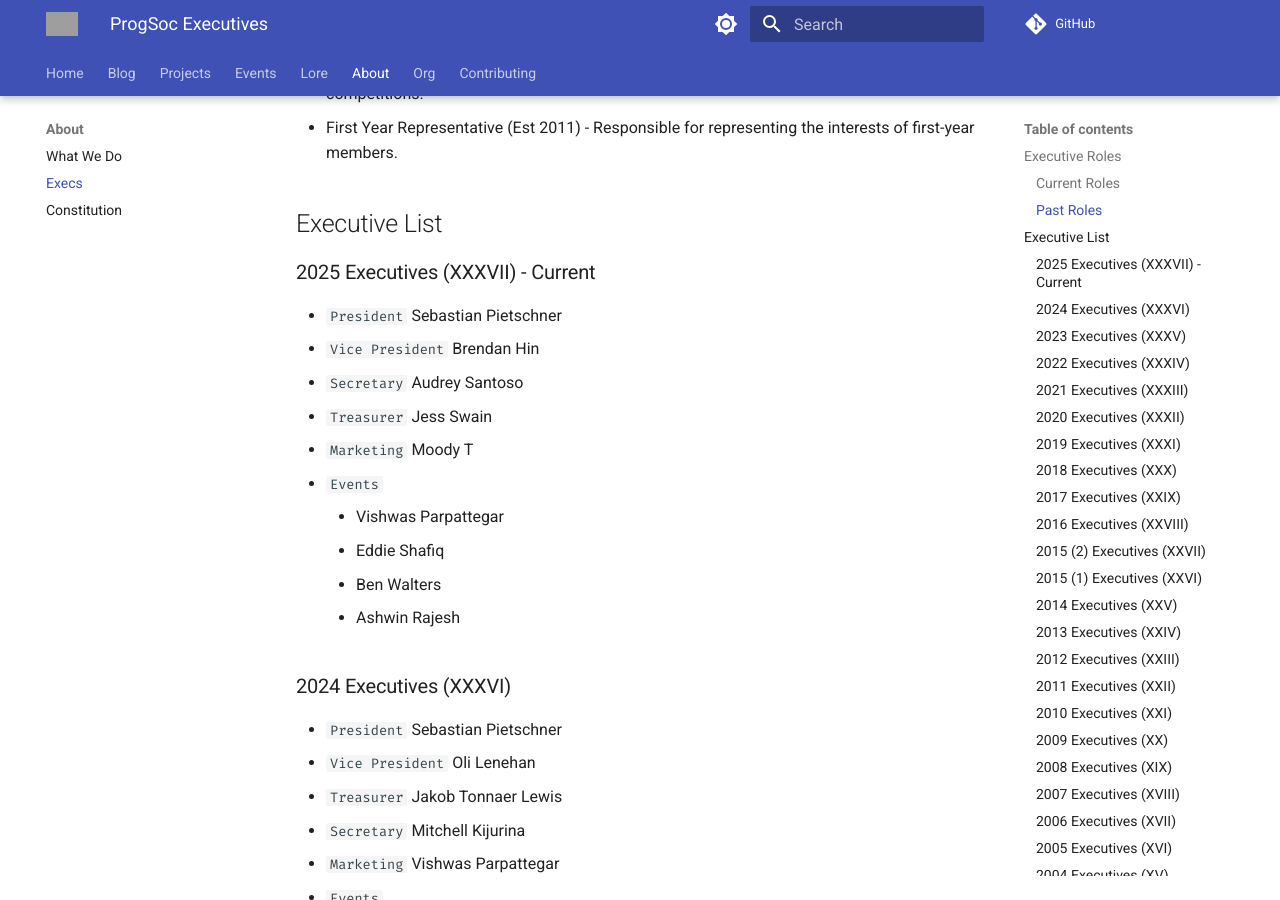
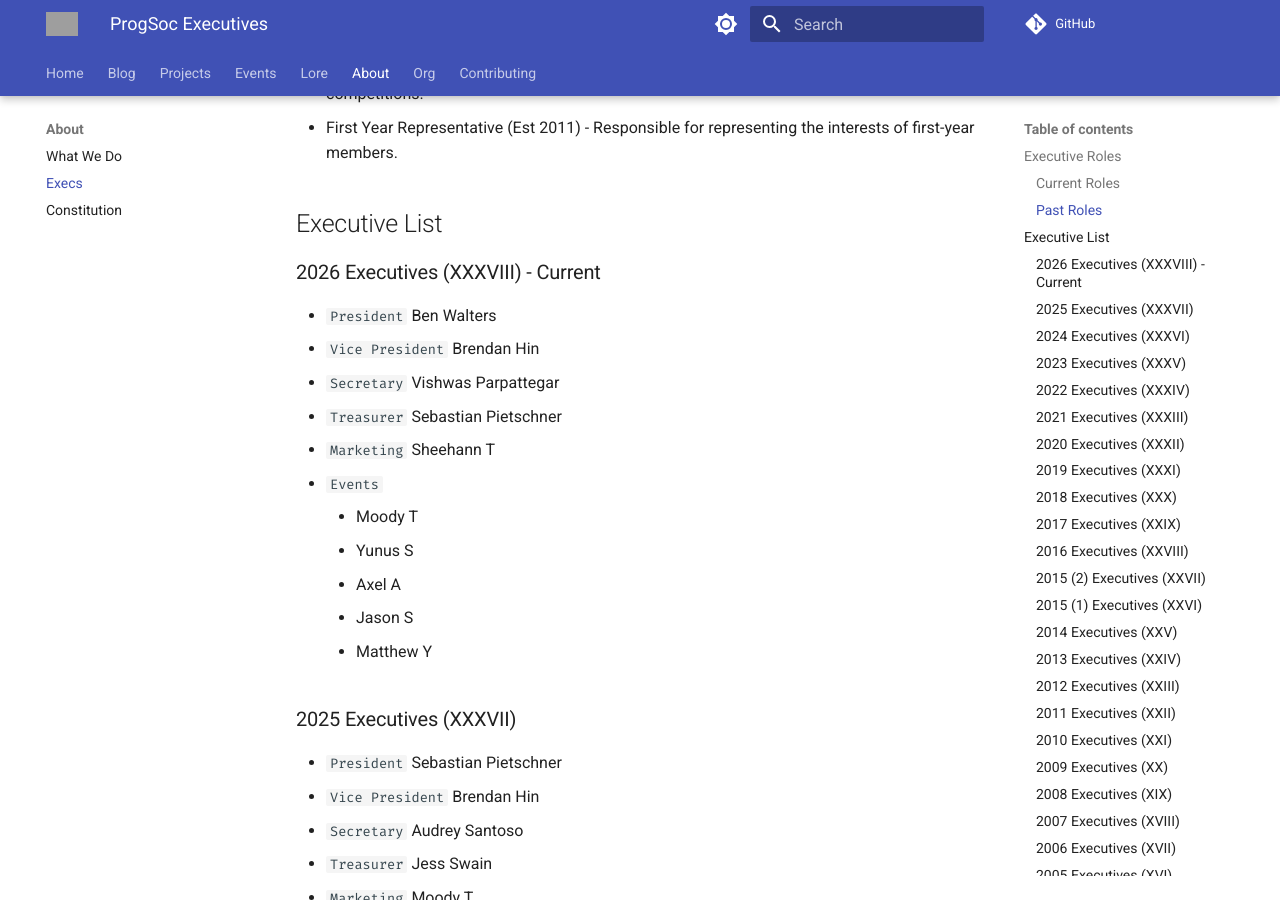
Before and after one commit to ProgSoc/Docs, an MkDocs documentation site: the page built from docs/about/execs.md, in a window 1280 px wide and 900 px high, scrolled down 1155 px. Built offline with MkDocs 1.6.1 and Material for MkDocs 9.7.7, drawn with Linux system fonts in a browser that asks for light colours; plug-ins that fetch from the network failed and are left out; comment, search, counter and statistics services are not loaded; grey boxes are pictures that could not be loaded.

Commit message:
update execs

```diff
--- a/docs/about/execs.md
+++ b/docs/about/execs.md
@@ -34,7 +34,21 @@ As time passes and the society evolves, the roles of the executives have changed
 
 ## Executive List
 
-### 2025 Executives (XXXVII) - Current
+### 2026 Executives (XXXVIII) - Current
+
+- `President` Ben Walters
+- `Vice President` Brendan Hin
+- `Secretary` Vishwas Parpattegar
+- `Treasurer` Sebastian Pietschner
+- `Marketing` Sheehann T
+- `Events`
+    - Moody T
+    - Yunus S
+    - Axel A
+    - Jason S
+    - Matthew Y
+
+### 2025 Executives (XXXVII)
 
 - `President` Sebastian Pietschner
 - `Vice President` Brendan Hin
```
